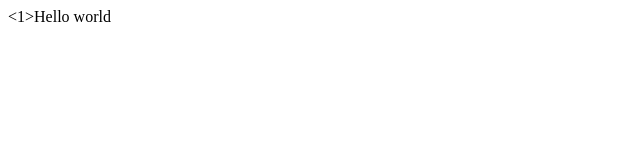
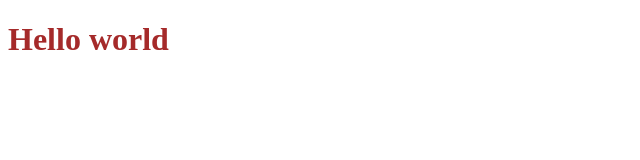
Before and after one commit to aNushriiii/learn, a plain HTML site: page index.html in a window 1280 px wide. Shown: the whole page, without its empty margins (0-640 px from the left). Drawn offline with Linux system fonts and the light colour scheme.

Commit message:
Revert "third commit"
This reverts commit a32e1f4a20e8fb8736eb843c0813d104fa5a9661.

```diff
--- a/index.html
+++ b/index.html
@@ -2,11 +2,11 @@
 <html lang="en">
 <head>
     <meta charset="UTF-8">
-    <mename="viewport" content="width=device-width, initial-scale=1.0">
+    <meta name="viewport" content="width=device-width, initial-scale=1.0">
     <title>Document</title>
     <link rel="stylesheet" href="./style.css">
 </head>
-<boy>
-    <1>Hello world</h1>
+<body>
+    <h1>Hello world</h1>
 </body>
-</htl>
+</html>
```
